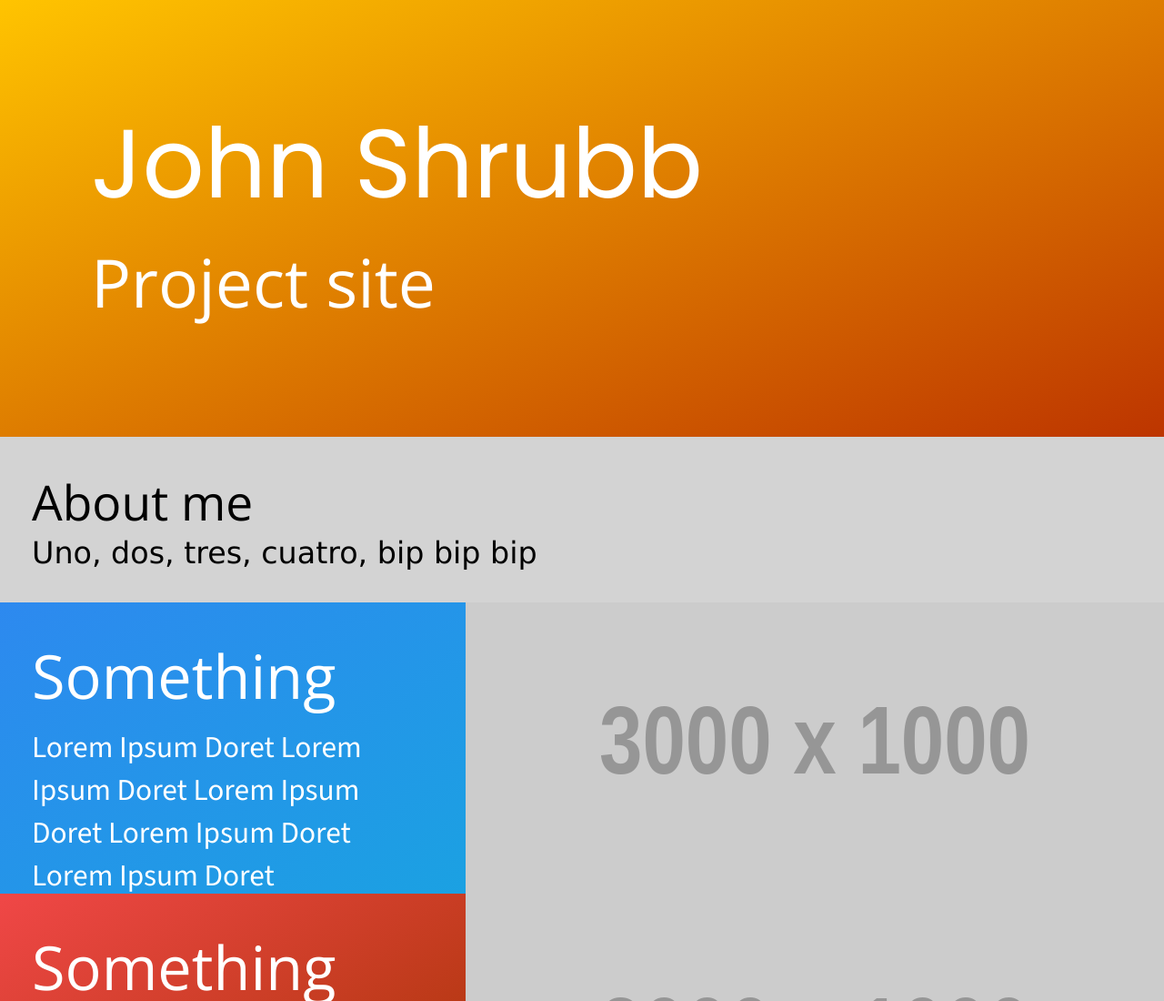
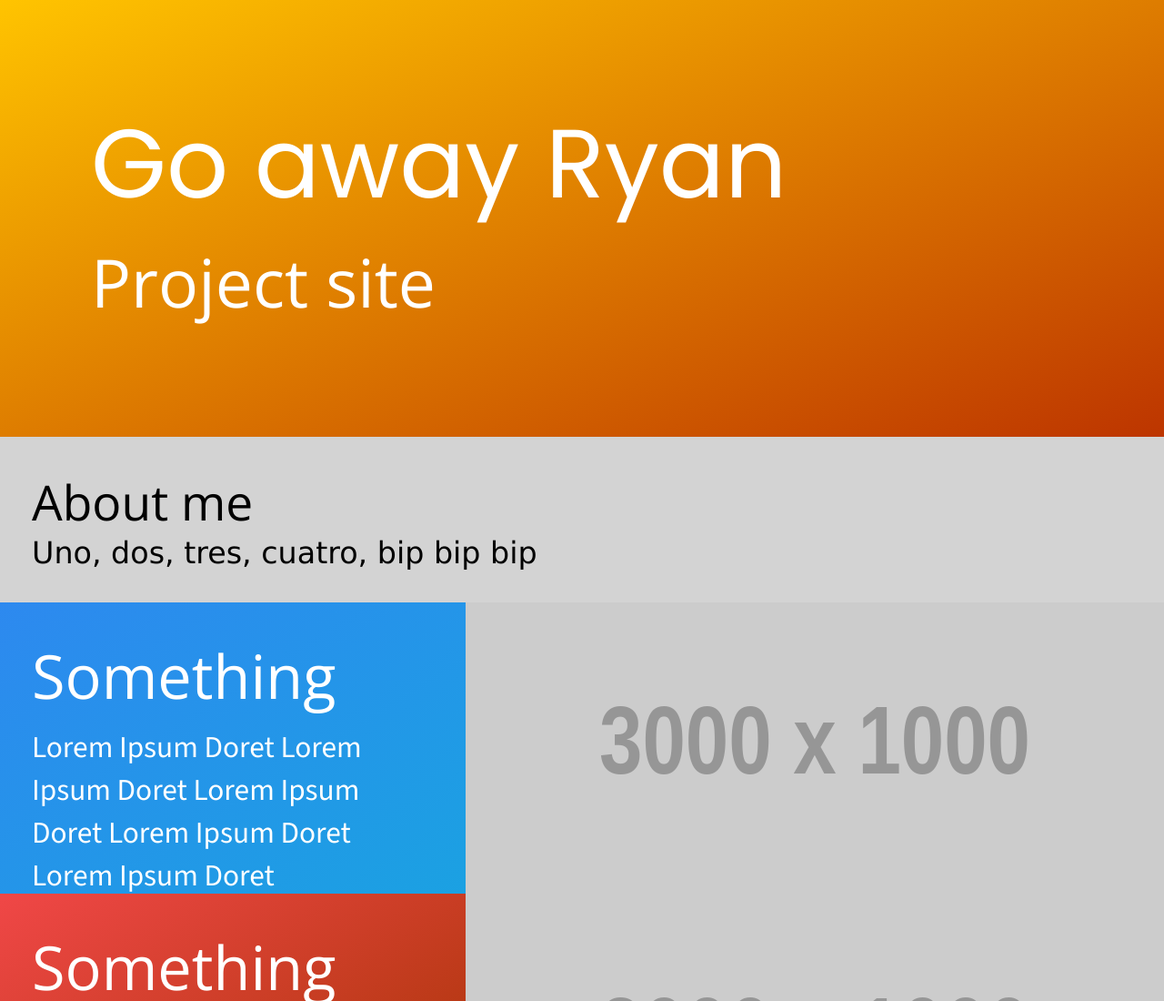
Before and after one commit to shrubster/shrubster.github.io, a plain HTML site: page index.html in a window 1280 px wide. Shown: the top 1100 px of the page at 91% size. Drawn offline with Linux system fonts and the light colour scheme; placeholder pictures from the web are drawn by us.

Commit message:
Go away ryan

```diff
--- a/index.html
+++ b/index.html
@@ -17,7 +17,7 @@
 	<div class="page">
 		<div class="main-text">
 			<div class="main-text-wrapper">
-				<h1>John Shrubb</h1>
+				<h1>Go away Ryan</h1>
 				<p>Project site</p>
 			</div>
 		</div>
```
